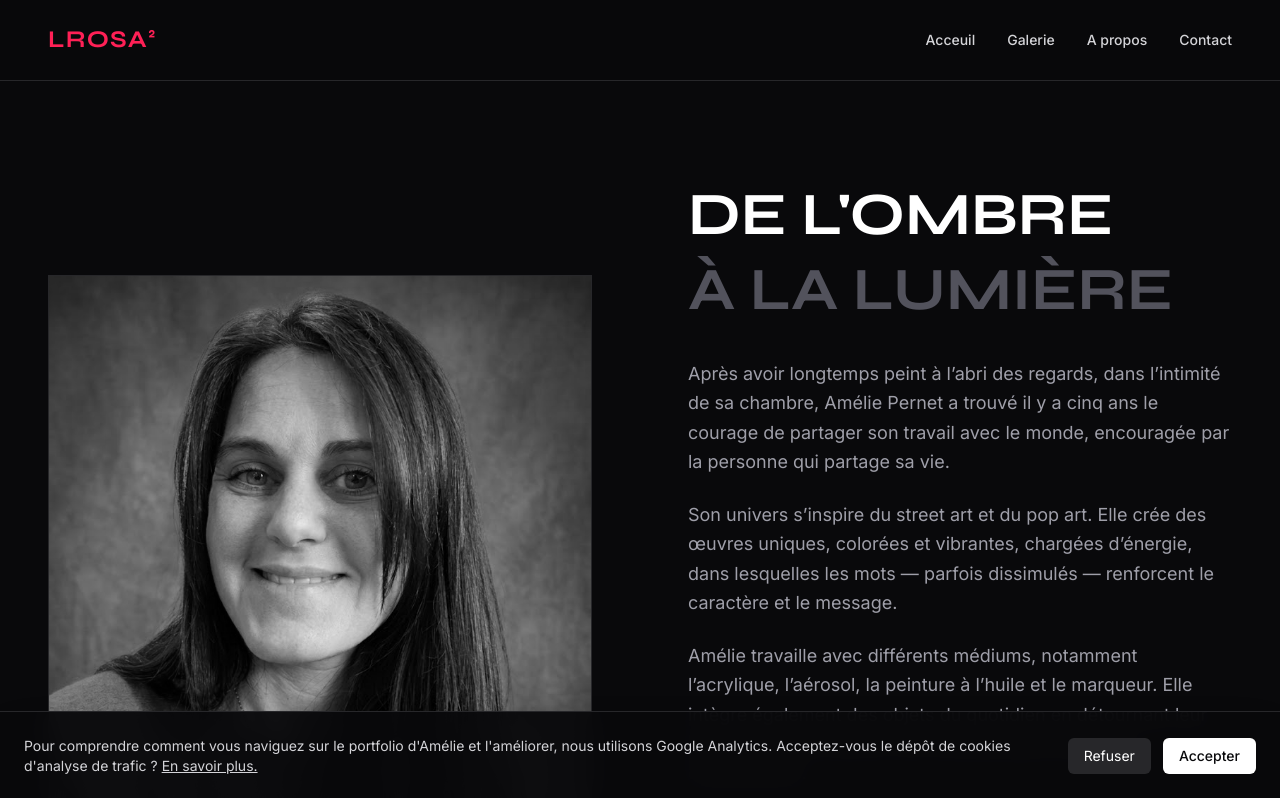
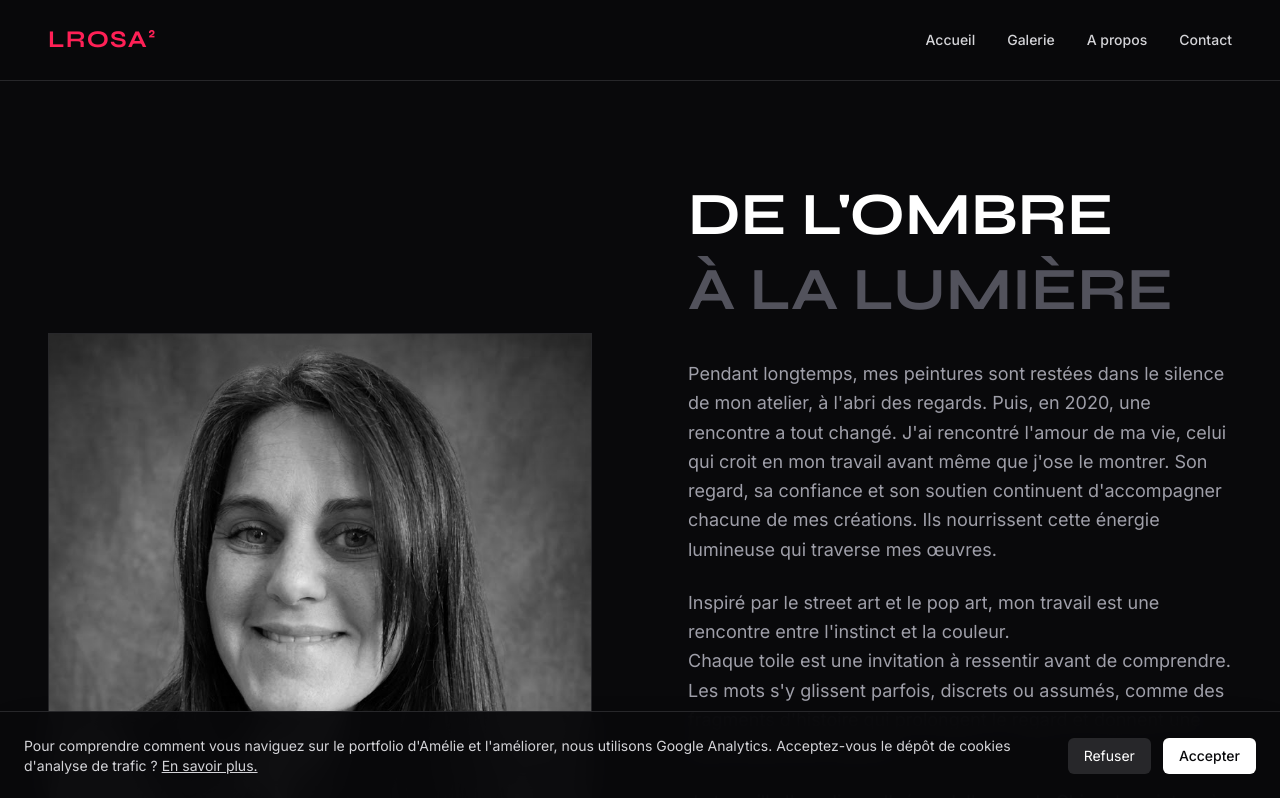
Before and after one commit to Glugnus/lrosa-, a Next.js app: page /a-propos in a window 1280 px wide. Shown: the top 798 px of the page. Built offline with nearby package versions, Linux system fonts and the light colour scheme; no server answers.

Commit message:
modif:contenu a propos

```diff
--- a/src/components/about/AboutContent.tsx
+++ b/src/components/about/AboutContent.tsx
@@ -8,30 +8,34 @@ export function AboutContent() {
 
       <div className="space-y-6 text-lg text-zinc-400 leading-relaxed">
         <p>
-          Après avoir longtemps peint à l’abri des regards, dans
-          l’intimité de sa chambre, Amélie Pernet a trouvé il y a cinq ans
-          le courage de partager son travail avec le monde, encouragée par
-          la personne qui partage sa vie.
+          Pendant longtemps, mes peintures sont restées dans le silence de mon
+          atelier, à l&apos;abri des regards. Puis, en 2020, une rencontre a
+          tout changé. J&apos;ai rencontré l&apos;amour de ma vie, celui qui
+          croit en mon travail avant même que j&apos;ose le montrer. Son regard,
+          sa confiance et son soutien continuent d&apos;accompagner chacune de
+          mes créations. Ils nourrissent cette énergie lumineuse qui traverse
+          mes œuvres.
         </p>
 
         <p>
-          Son univers s’inspire du street art et du pop art. Elle crée des
-          œuvres uniques, colorées et vibrantes, chargées d’énergie, dans
-          lesquelles les mots — parfois dissimulés — renforcent le
-          caractère et le message.
+          Inspiré par le street art et le pop art, mon travail est une rencontre
+          entre l&apos;instinct et la couleur. <br />
+          Chaque toile est une invitation à ressentir avant de comprendre. Les
+          mots s&apos;y glissent parfois, discrets ou assumés, comme des
+          fragments d&apos;histoire qui prolongent le regard et donnent une
+          autre lecture de l&apos;œuvre.
         </p>
 
         <p>
-          Amélie travaille avec différents médiums, notamment l’acrylique,
-          l’aérosol, la peinture à l’huile et le marqueur. Elle intègre
-          également des objets du quotidien en détournant leur usage pour
-          leur donner une nouvelle place dans ses compositions.
+          Je travaille l&apos;acrylique, l&apos;aérosol, l&apos;encre de Chine,
+          la peinture à l&apos;huile et le marqueur. J&apos;aime aussi détourner
+          des objets du quotidien et les intégrer à mes compositions, leur
+          offrant une nouvelle existence.
         </p>
 
         <p className="border-l-2 border-rose-500 pl-6 italic text-zinc-300 mt-8">
-          &quot;Chaque modèle est unique et peint à la main, témoignant
-          d’une pratique artistique mêlant techniques traditionnelles et
-          influences urbaines contemporaines.&quot;
+          &quot;Chaque œuvre devient ainsi un espace vivant, vibrant, où les
+          matières, les couleurs et les émotions dialoguent librement.&quot;
         </p>
       </div>
     </>
--- a/src/components/layout/Navbar.tsx
+++ b/src/components/layout/Navbar.tsx
@@ -16,7 +16,7 @@ export default function Navbar() {
             href="/"
             className="text-sm font-medium hover:text-white transition-colors"
           >
-            Acceuil
+            Accueil
           </Link>
           <Link
             href="/galerie"
```
